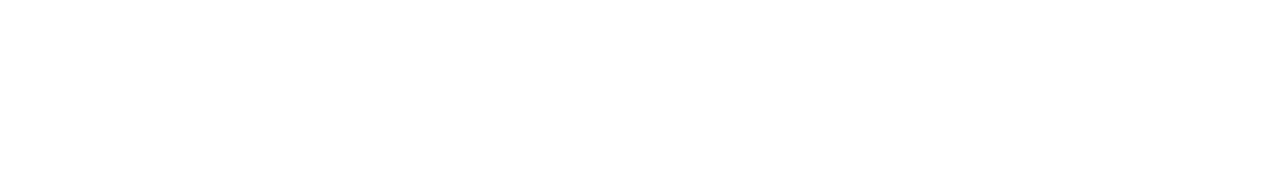
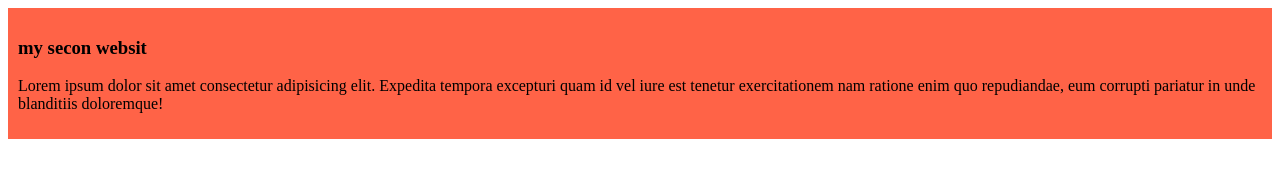
Before and after one commit to marializa007/my-second-github-repo, a plain HTML site: page index.html in a window 1280 px wide. Drawn offline with Linux system fonts and the light colour scheme.

Commit message:
adder the second blog

```diff
--- a/index.html
+++ b/index.html
@@ -3,9 +3,13 @@
 <head>
     <meta charset="UTF-8">
     <meta name="viewport" content="width=device-width, initial-scale=1.0">
-    <title>Document</title>
-</head>
-<body>
+    <title>my second ever github </title>
+    <link rel="stylesheet" href="styless/blog.css">
 
-</body>
+    <body>
+        <div>
+            <h3>my secon websit</h3>
+            <p>Lorem ipsum dolor sit amet consectetur adipisicing elit. Expedita tempora excepturi quam id vel iure est tenetur exercitationem nam ratione enim quo repudiandae, eum corrupti pariatur in unde blanditiis doloremque!</p>
+        </div>
+    </body>
 </html>
--- /dev/null
+++ b/styless/blog.css
@@ -0,0 +1,4 @@
+div{
+    background-color: tomato;
+    padding: 10px;
+}
```
